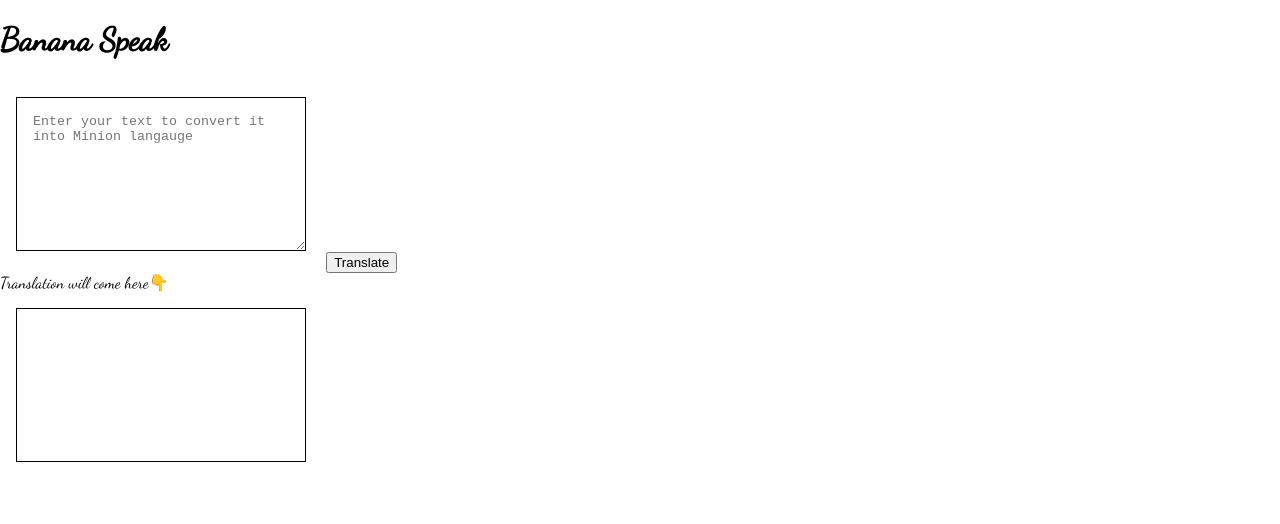
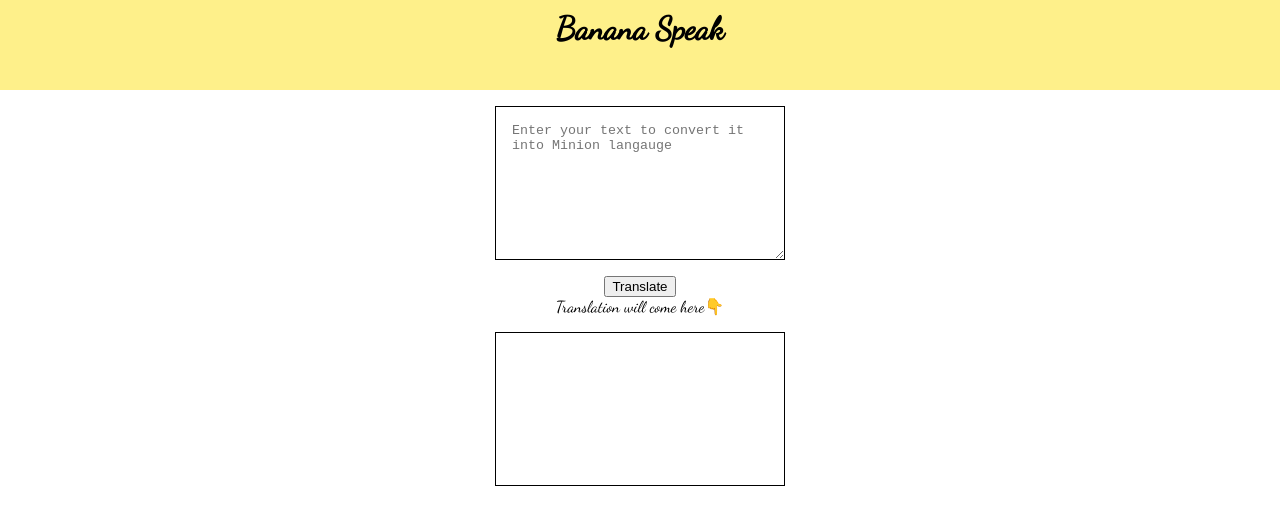
Before and after one commit to Rushi20001/minion-talk, a plain HTML site: page index.html in a window 1280 px wide. Drawn offline with Linux system fonts and the light colour scheme.

Commit message:
updated main-content

```diff
--- a/index.html
+++ b/index.html
@@ -10,11 +10,13 @@
 </head>
 
 <body>
-    <h1>Banana Speak</h1>
+    <div class="header">Banana Speak</div>
+    <div class="main-content">
     <textarea id="txt-input" placeholder="Enter your text to convert it into Minion langauge"></textarea>
     <button id="btn-translate">Translate</button>
 <div>Translation will come here👇 </div>
     <div id="output"></div>
+</div>
     <script src="app.js" type="text/javascript"></script>
 </body>
 </html>
```
